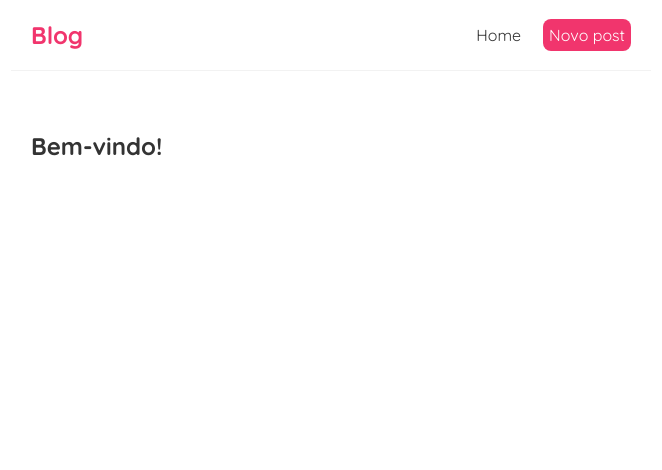
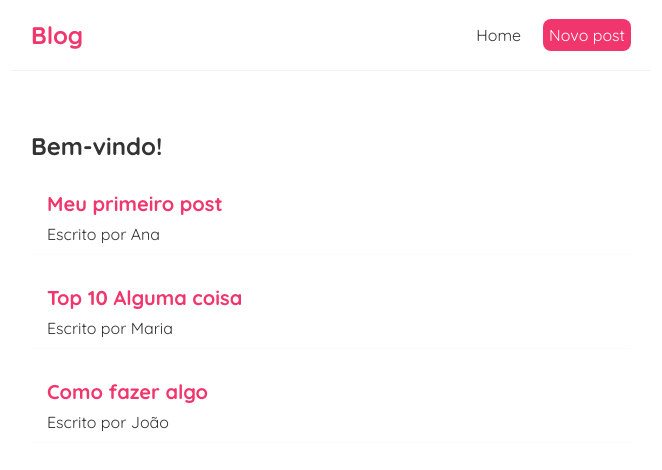
Before and after one commit to jacksonwsup/REACT, a React (Vite) app in the folder blog/: page / in a window 1280 px wide. Shown: the top 470 px of the page, without its empty margins (309-971 px from the left). Built offline with nearby package versions, Linux system fonts and the light colour scheme.

Commit message:
update db.json Blog e Post

```diff
--- /dev/null
+++ b/blog/data/db.json
@@ -0,0 +1,22 @@
+{
+    "posts": [
+      {
+        "id": 1,
+        "title": "Meu primeiro post",
+        "body": "Lorem ipsum dolor sit amet consectetur adipisicing elit. Laboriosam error voluptatem tenetur. Culpa eius delectus perferendis facilis eveniet quisquam minima laudantium reprehenderit tempora ipsam voluptate cupiditate unde labore, soluta magni!",
+        "author": "Ana"
+      },
+      {
+        "id": 2,
+        "title": "Top 10 Alguma coisa",
+        "body": "Lorem ipsum dolor sit amet consectetur adipisicing elit. Laboriosam error voluptatem tenetur. Culpa eius delectus perferendis facilis eveniet quisquam minima laudantium reprehenderit tempora ipsam voluptate cupiditate unde labore, soluta magni!",
+        "author": "Maria"
+      },
+      {
+        "id": 3,
+        "title": "Como fazer algo",
+        "body": "Lorem ipsum dolor sit amet consectetur adipisicing elit. Laboriosam error voluptatem tenetur. Culpa eius delectus perferendis facilis eveniet quisquam minima laudantium reprehenderit tempora ipsam voluptate cupiditate unde labore, soluta magni!",
+        "author": "João"
+      }
+    ]
+  }
--- /dev/null
+++ b/blog/src/components/Blog.tsx
@@ -0,0 +1,39 @@
+import { useState } from "react";
+
+import { Post } from "./Post";
+
+export function Blog() {
+
+  const [posts, setPosts] = useState([
+    {
+      id: 1,
+      title: "Meu primeiro post",
+      body: "Lorem ipsum dolor sit amet consectetur adipisicing elit. Laboriosam error voluptatem tenetur. Culpa eius delectus perferendis facilis eveniet quisquam minima laudantium reprehenderit tempora ipsam voluptate cupiditate unde labore, soluta magni!",
+      author: "Ana"
+    },
+    {
+      id: 2,
+      title: "Top 10 Alguma coisa",
+      body: "Lorem ipsum dolor sit amet consectetur adipisicing elit. Laboriosam error voluptatem tenetur. Culpa eius delectus perferendis facilis eveniet quisquam minima laudantium reprehenderit tempora ipsam voluptate cupiditate unde labore, soluta magni!",
+      author: "Maria"
+    },
+    {
+      id: 3,
+      title: "Como fazer algo",
+      body: "Lorem ipsum dolor sit amet consectetur adipisicing elit. Laboriosam error voluptatem tenetur. Culpa eius delectus perferendis facilis eveniet quisquam minima laudantium reprehenderit tempora ipsam voluptate cupiditate unde labore, soluta magni!",
+      author: "João"
+    }
+  ]);
+
+  return (
+    <>
+    {
+      posts.map((post) => {
+        return (
+          <Post title={ post.title } author={ post.author } />
+        )
+      })
+    }
+    </>
+  );
+}
--- a/blog/src/components/Home.tsx
+++ b/blog/src/components/Home.tsx
@@ -1,21 +1,25 @@
 import { useState } from "react";
+import { Blog } from "./Blog";
 
 export function Home() {
 
+  console.log("HOME renderizou...");
+
   //let title = "Bem-vindo!";
-    //hook - use... useState / Permite fazermos uma várivavel reatica no REACT
 
+  //hook - use... useState
   const [title, setTitle] = useState("Bem-vindo!");
 
   function handleClick() {
     setTitle("Tchau!");
-        //alert("Você clicou no botão");
-        alert(title);
+    //alert('Você clicou no botão!');
+    //alert(title);
   }
 
   return (
     <div className="home">
       <h2 onClick={ handleClick }>{ title }</h2>
+      <Blog />
     </div>
   )
 
--- /dev/null
+++ b/blog/src/components/Post.tsx
@@ -0,0 +1,14 @@
+interface PostProps {
+    title: string;
+    author: string;
+  }
+
+  //export function Post(props: PostProps) { // props.title
+  export function Post({ title, author }: PostProps) {
+    return (
+      <div className="blog-preview">
+        <h2>{ title }</h2>
+        <p>Escrito por { author }</p>
+      </div>
+    )
+  }
--- a/blog/src/main.tsx
+++ b/blog/src/main.tsx
@@ -1,10 +1,7 @@
-import React from 'react'
 import ReactDOM from 'react-dom/client'
 import { App } from './App.tsx'
 import './index.css'
 
 ReactDOM.createRoot(document.getElementById('root')!).render(
-  <React.StrictMode>
-    <App />
-  </React.StrictMode>,
+  <App />
 )
```
Lines whose indentation alone changed are shown as unchanged.
